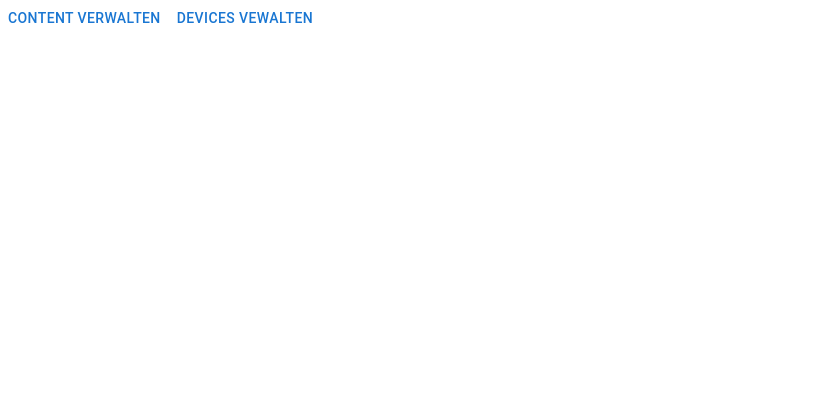
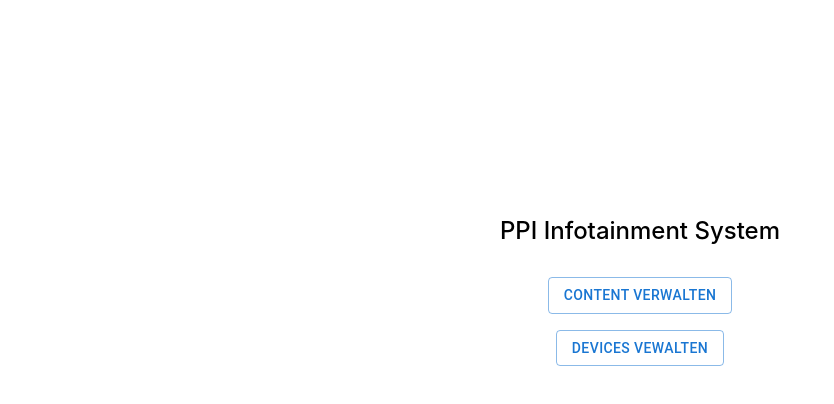
Before and after one commit to ppi-infotainment/ppi-infotainment-editorial, a React (Create React App) app: page / in a window 1280 px wide. Shown: the top 404 px of the page, without its empty margins (0-834 px from the left). Built offline with nearby package versions, Linux system fonts and the light colour scheme.

Commit message:
#6 Implemented Homepage

```diff
--- a/src/components/InfotainmentButton/InfotainmentButton.module.css
+++ b/src/components/InfotainmentButton/InfotainmentButton.module.css
@@ -1,3 +1,3 @@
 .infotainment_button {
-
+    margin: 8px
 }
--- a/src/components/InfotainmentButton/InfotainmentButton.tsx
+++ b/src/components/InfotainmentButton/InfotainmentButton.tsx
@@ -12,7 +12,7 @@ export type InfotainmentButtonProps = {
 const InfotainmentButton: FunctionComponent<InfotainmentButtonProps> = ({onClick, text}) => {
     return (
         <div className={styles.infotainment_button}>
-            <Button onClick={onClick}>{text}</Button>
+            <Button onClick={onClick} variant="outlined">{text}</Button>
         </div>);
 };
 
--- /dev/null
+++ b/src/components/PageHeaderText/PageHeaderText.module.css
@@ -0,0 +1,4 @@
+.page_header {
+    font-size: 24px;
+    font-weight: 500;
+}
--- /dev/null
+++ b/src/components/PageHeaderText/PageHeaderText.tsx
@@ -0,0 +1,13 @@
+import * as react from "react";
+import { FunctionComponent } from "react";
+import styles from './PageHeaderText.module.css';
+
+export type PageHeaderTextProps = {
+    title: string;
+};
+
+const PageHeaderText: FunctionComponent<PageHeaderTextProps> = ({ title }) => {
+    return <p className={styles.page_header}>{title}</p>
+};
+
+export default PageHeaderText;
--- a/src/pages/homepage/Homepage.module.css
+++ b/src/pages/homepage/Homepage.module.css
@@ -1,3 +1,6 @@
 .homepage {
-
+    height: 100%;
+    width: 100%;
+    text-align: center;
+    margin-top: 15%;
 }
--- a/src/pages/homepage/Homepage.tsx
+++ b/src/pages/homepage/Homepage.tsx
@@ -3,6 +3,7 @@ import * as React from "react";
 import { FunctionComponent } from "react";
 import { useHistory } from "react-router";
 import InfotainmentButton from "../../components/InfotainmentButton/InfotainmentButton";
+import PageHeaderText from "../../components/PageHeaderText/PageHeaderText";
 import styles from './Homepage.module.css';
 
 const HomePage: FunctionComponent = () => {
@@ -18,7 +19,8 @@ const HomePage: FunctionComponent = () => {
 
     return (
         <div className={styles.homepage}>
-            <Box sx={{ display: 'flex' }}>
+            <Box sx={{ display: 'inline-flex', flexDirection: 'column' }}>
+                <PageHeaderText title="PPI Infotainment System" />
                 <InfotainmentButton text="Content verwalten" onClick={onManageContentClicked} />
                 <InfotainmentButton text="Devices vewalten" onClick={onManageDevicesClicked} />
             </Box>
```
